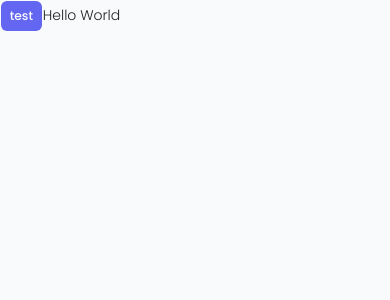
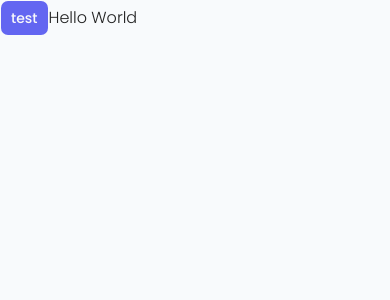
Before and after one commit to matinstack/exchangify-app, a Next.js app: page / in a window 390 px wide. Shown: the top 300 px of the page. Built offline with nearby package versions, Linux system fonts and the light colour scheme.

Commit message:
style: improve global.css responsive layouts and screens

```diff
--- a/app/globals.css
+++ b/app/globals.css
@@ -163,10 +163,17 @@
   }
 }
 
+
 @media (max-width: 1536px) {
 html {
   font-size: 14px;
 }
+}
+
+@media (max-width: 768px) {
+  html {
+    font-size: 16px;
+  }
 }
 
 @layer utilities {
--- a/package.json
+++ b/package.json
@@ -43,7 +43,7 @@
     "eslint": "^9",
     "eslint-config-next": "16.2.9",
     "prettier": "^3.8.4",
-    "tailwindcss": "^4",
+    "tailwindcss": "^4.3.1",
     "typescript": "^5"
   },
   "ignoreScripts": [
```
